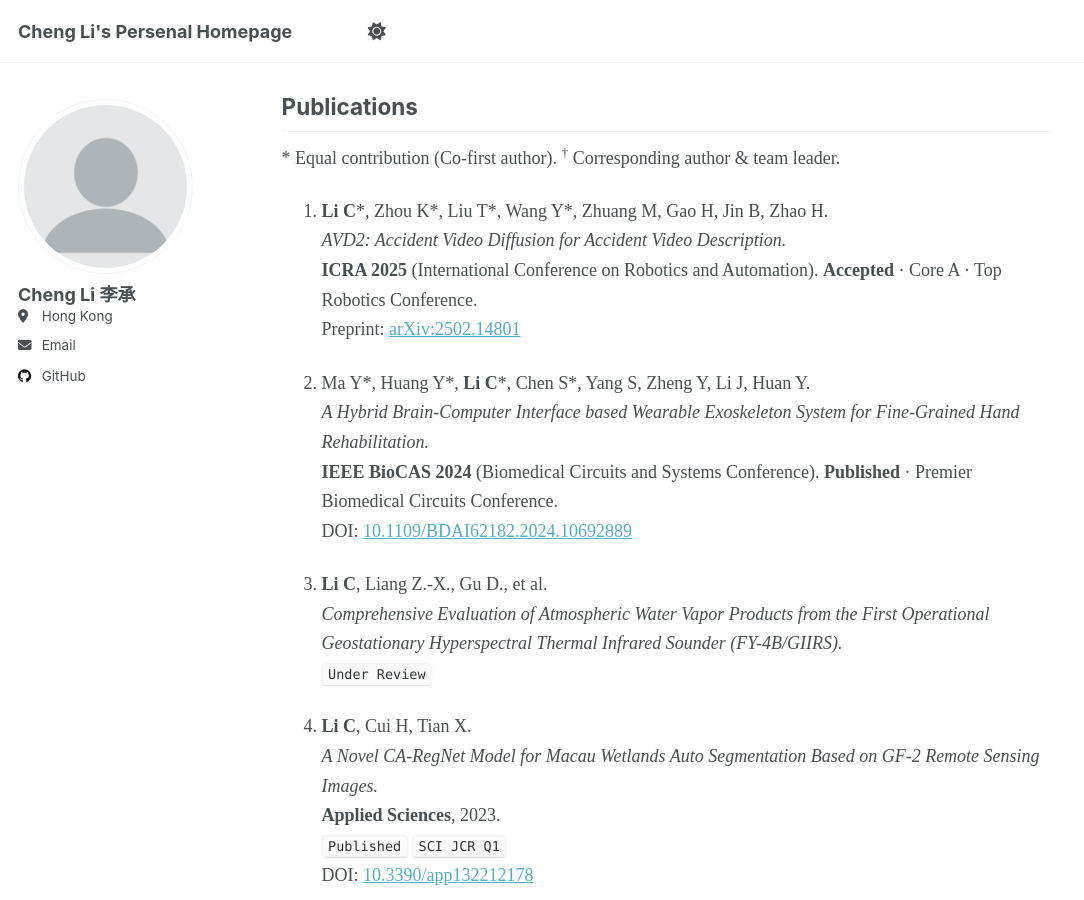
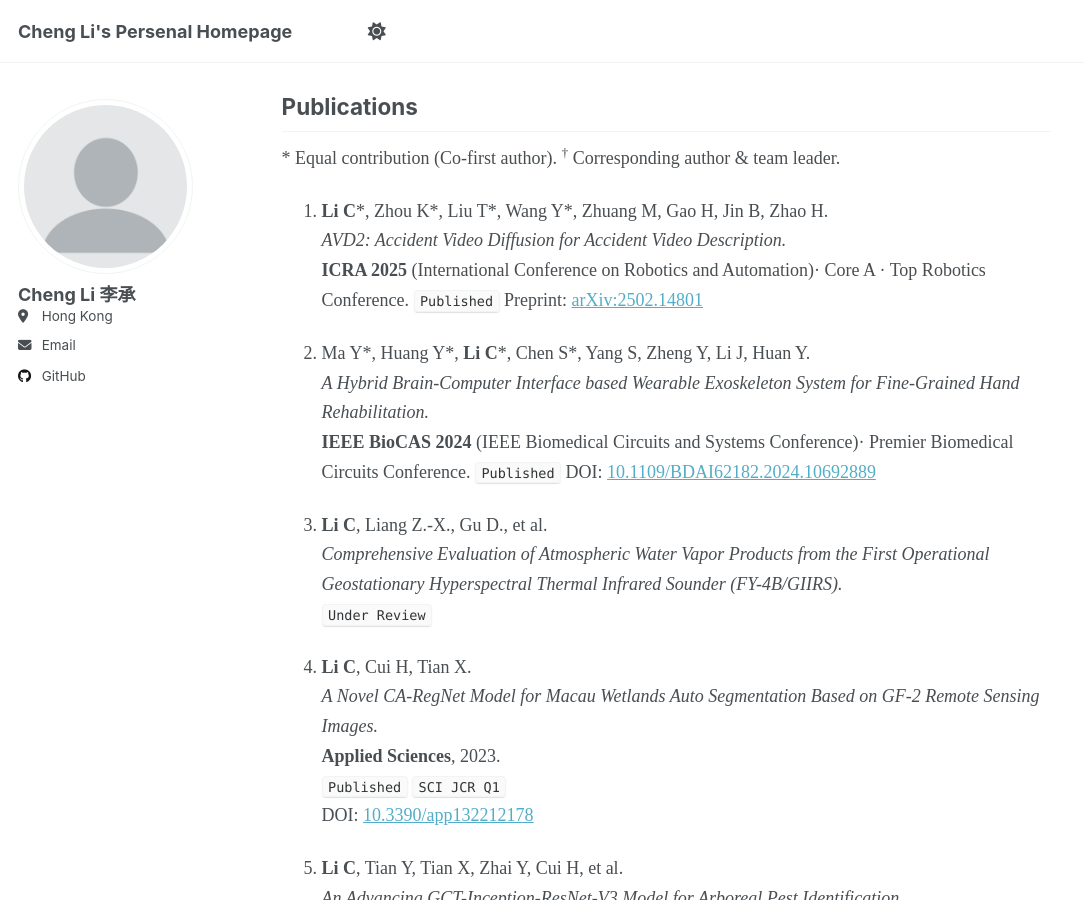
Before and after one commit to chengli24/chengli24, a Jekyll site: the page built from _pages/about.md, in a window 1280 px wide and 900 px high, scrolled down 3040 px. Shown: the whole window, without its empty margins (0-1084 px from the left). Built offline with Jekyll 4.4.1, drawn with Linux system fonts in a browser that asks for light colours; a script that is not in the unit is left out.

Commit message:
Update about.md

```diff
--- a/_pages/about.md
+++ b/_pages/about.md
@@ -63,79 +63,81 @@ Reviewer of: 2025 IROS (top conference in Robotics); IEEE Robotics and Automatio
 
 1. **Li C**\*, Zhou K\*, Liu T\*, Wang Y\*, Zhuang M, Gao H, Jin B, Zhao H.
    *AVD2: Accident Video Diffusion for Accident Video Description.*
-   **ICRA 2025** (International Conference on Robotics and Automation). **Accepted** · Core A · Top Robotics Conference.
+   **ICRA 2025** (International Conference on Robotics and Automation)· Core A · Top Robotics Conference.
+    <code>Published</code>
    Preprint: [arXiv:2502.14801](https://arxiv.org/abs/2502.14801)
 
-2. Ma Y\*, Huang Y\*, **Li C**\*, Chen S\*, Yang S, Zheng Y, Li J, Huan Y.
+3. Ma Y\*, Huang Y\*, **Li C**\*, Chen S\*, Yang S, Zheng Y, Li J, Huan Y.
    *A Hybrid Brain-Computer Interface based Wearable Exoskeleton System for Fine-Grained Hand Rehabilitation.*
-   **IEEE BioCAS 2024** (Biomedical Circuits and Systems Conference). **Published** · Premier Biomedical Circuits Conference.
+   **IEEE BioCAS 2024** (IEEE Biomedical Circuits and Systems Conference)· Premier Biomedical Circuits Conference.
+    <code>Published</code>
    DOI: [10.1109/BDAI62182.2024.10692889](https://ieeexplore.ieee.org/document/10798270)
 
-3. **Li C**, Liang Z.-X., Gu D., et al.
+5. **Li C**, Liang Z.-X., Gu D., et al.
    *Comprehensive Evaluation of Atmospheric Water Vapor Products from the First Operational Geostationary Hyperspectral Thermal Infrared Sounder (FY-4B/GIIRS).*
    <code>Under Review</code>
 
-4. **Li C**, Cui H, Tian X.
+6. **Li C**, Cui H, Tian X.
    *A Novel CA-RegNet Model for Macau Wetlands Auto Segmentation Based on GF-2 Remote Sensing Images.*
    **Applied Sciences**, 2023.
    <code>Published</code> <code>SCI JCR Q1</code>
    DOI: [10.3390/app132212178](https://doi.org/10.3390/app132212178)
 
-5. **Li C**, Tian Y, Tian X, Zhai Y, Cui H, et al.
+7. **Li C**, Tian Y, Tian X, Zhai Y, Cui H, et al.
    *An Advancing GCT-Inception-ResNet-V3 Model for Arboreal Pest Identification.*
    **Agronomy**, 2024.
    <code>Published</code> <code>SCI JCR Q1</code>
    DOI: [10.3390/agronomy14040864](https://doi.org/10.3390/agronomy14040864)
 
-6. **Li C**, Ma Y.
+8. **Li C**, Ma Y.
    *A Novel TAME-RegNetY Model: Enhancing Plant Pest Identification for Sustainable Environmental Conservation.*
    <code>Minor Revision</code> <code>Under 3rd Round Review</code>
 
-7. Chen S, Wang K, Pang W, Yang R, Chen Z, Gao R, Lau A, Gu D, Zhang C, **Li C**<sup>†</sup>.
+9. Chen S, Wang K, Pang W, Yang R, Chen Z, Gao R, Lau A, Gu D, Zhang C, **Li C**<sup>†</sup>.
    *OSDA: A Framework for Open-Set Discovery and Automatic Interpretation of Land-cover in Remote Sensing Imagery.*
    <code>Corresponding Author</code> <code>Team Leader</code> <code>Under Review</code>
 
-8. Yang Q, Ye B, **Li C**, Tian X.
+10. Yang Q, Ye B, **Li C**, Tian X.
    *Unveiling Mars' Water Potential: A Novel Multi-scale Dynamic Sensory Field Algorithm for Mud Volcano Detection.*
    <code>Major Revision</code> <code>Under 2nd Round Review</code>
 
-9. Tian Y, **Li C**, Tian X.
+11. Tian Y, **Li C**, Tian X.
    *Image Feature Recognition Method, System, Electronic Device and Storage Medium.*
    **China Invention Patent**, 2024.
    <code>Public</code> <code>Substantive Review in Progress</code>
    App. No.: [CN118736345A](http://epub.cnipa.gov.cn/patent/CN118736345A)
 
-10. **Li C**, Cui H, Tian X.
+12. **Li C**, Cui H, Tian X.
     *Remote Sensing Image Segmentation of Wetlands in Macau Based on Machine Learning.*
     **Journal of Physics: Conference Series**, 2023, 2665:012006.
     <code>Published</code>
     DOI: [10.1088/1742-6596/2665/1/012006](https://doi.org/10.1088/1742-6596/2665/1/012006)
 
-11. **Li C**, Chen S, Ma Y, Song M, Tian X, Cui H.
+13. **Li C**, Chen S, Ma Y, Song M, Tian X, Cui H.
     *Wheat Pest Identification Based on Deep Learning Techniques.*
     **2024 IEEE 7th International Conference on Big Data and Artificial Intelligence (BDAI)**, 2024: 87–91.
     <code>Published</code>
     DOI: [10.1109/BDAI62182.2024.10692889](https://doi.org/10.1109/BDAI62182.2024.10692889)
 
-12. Cui H, **Li C**.
+14. Cui H, **Li C**.
     *Machine Learning Based River Segmentation with GF-2 Satellite Imagery.*
     **AIBDF '24: Proceedings of the 4th Asia-Pacific Artificial Intelligence and Big Data Forum**, 2024: 325–328.
     <code>Published</code>
     DOI: [10.1145/3718491.3718545](https://doi.org/10.1145/3718491.3718545)
 
-13. Chen S\*, **Li C**\*, Ma Y\*, Liang J, Zhu J, Tian X.
+15. Chen S\*, **Li C**\*, Ma Y\*, Liang J, Zhu J, Tian X.
     *Deep Learning Techniques for Lunar Impact Crater Identification Based on CCD and DEM Data.*
     In: Deligiannidis L., et al. (eds) **CSCE 2024**. *Communications in Computer and Information Science*, vol 2262. **Springer**.
     <code>Published</code> <code>Co-first Authors</code>
     DOI: [10.1007/978-3-031-85933-5_4](https://doi.org/10.1007/978-3-031-85933-5_4)
 
-14. Cui H, Liang J, **Li C**, Tian X.
+16. Cui H, Liang J, **Li C**, Tian X.
     *Improved Convolutional Neural Network with Attention Mechanisms for River Extraction.*
     **Water**, 2025, 17:1762.
     <code>Published</code>
     DOI: [10.3390/w17121762](https://doi.org/10.3390/w17121762)
 
-15. **李承**, 崔瀚文, 田小林.
+17. **李承**, 崔瀚文, 田小林.
     *基于卷积神经网络的澳门湿地遥感图像分割研究.*
     **澳門科技大學學報（人文社會科學版）**, 2024, 18(4):123–146.
     <code>Published</code>
```
